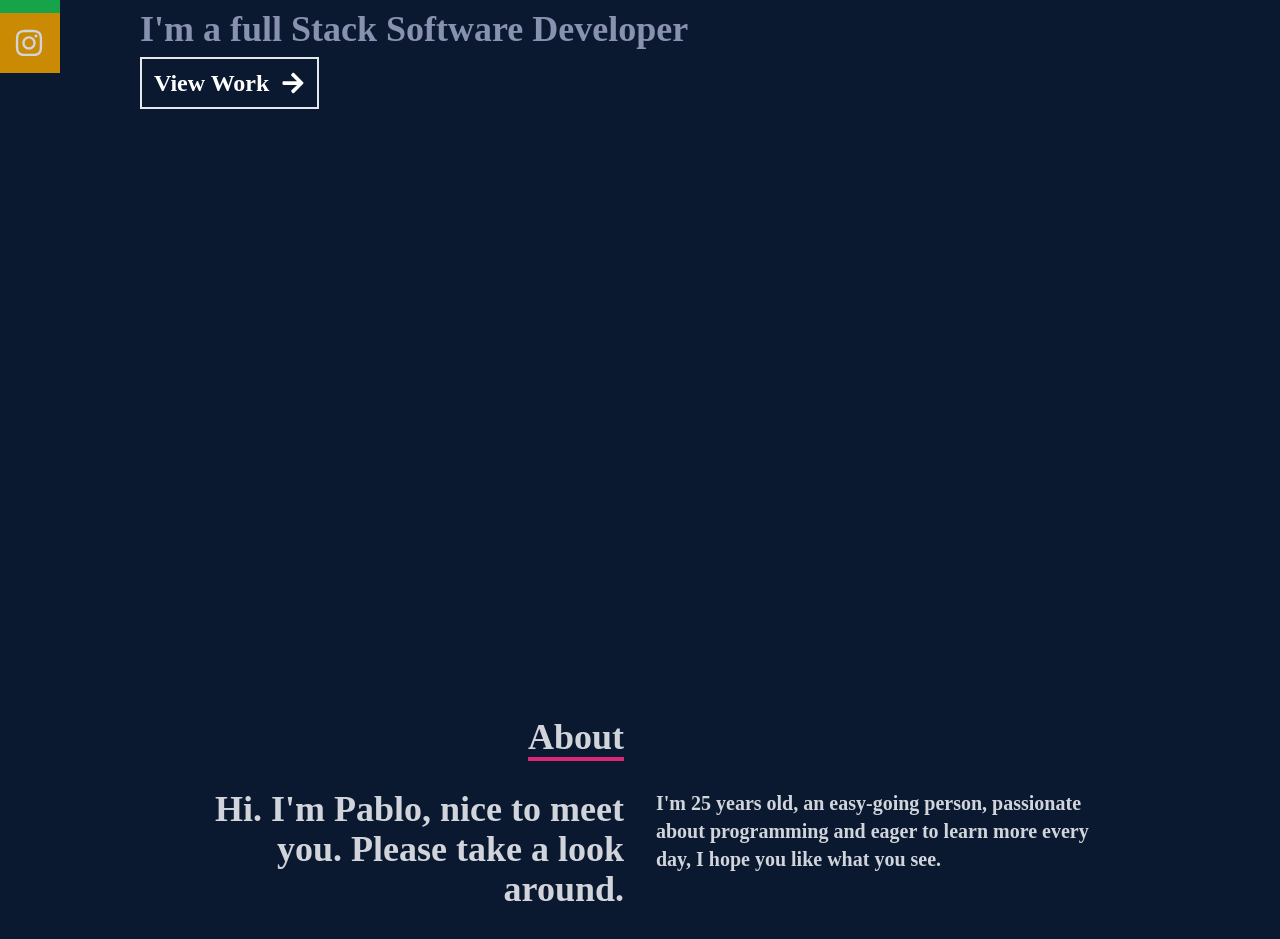
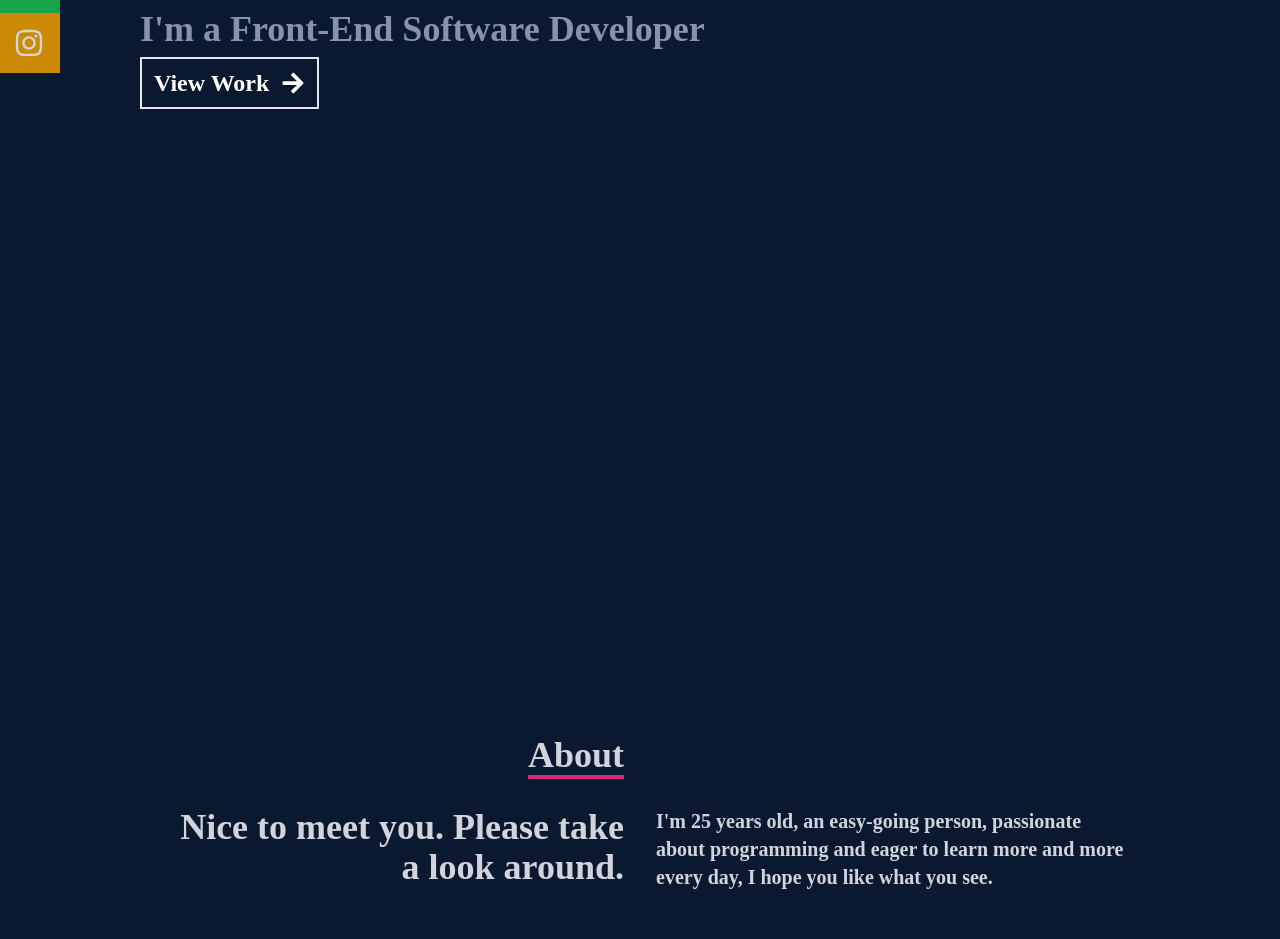
Before and after one commit to pabllot/portfolio, a React (Create React App) app: page / in a window 1280 px wide. Shown: the part 387-1326 px from the top of the page. Built offline with nearby package versions, Linux system fonts and the light colour scheme.

Commit message:
home changes

```diff
--- a/src/components/About.jsx
+++ b/src/components/About.jsx
@@ -12,10 +12,10 @@ const About = () => {
                 </div>
                 <div className='max-w-[1000px] w-full grid sm:grid-cols-2 gap-8 px-4'>
                     <div className='sm:text-right text-4xl font-bold'>
-                        <p>Hi. I'm Pablo, nice to meet you. Please take a look around.</p>
+                        <p>Nice to meet you. Please take a look around.</p>
                     </div>
                     <div>
-                        <p>I'm 25 years old, an easy-going person, passionate about programming and eager to learn more every day, I hope you like what you see.</p>
+                        <p>I'm 25 years old, an easy-going person, passionate about programming and eager to learn more and more every day, I hope you like what you see.</p>
                     </div>
             </div>
         </div>
--- a/src/components/Home.jsx
+++ b/src/components/Home.jsx
@@ -9,7 +9,7 @@ const Home = () => {
         <div className='max-w-[1000px] mx-auto px- flex flex-col justify-center h-full'>
             <p className='text-pink-600'>Hi, my name is</p>
             <h1 className='text-4xl sm:text-7xl font-bold text-[#ccd6f6]'>Pablo Teixeira</h1>
-            <h2 className='text-4xl sm:text=7xl font-bold text-[#8892b0]'>I'm a full Stack Software Developer</h2>
+            <h2 className='text-4xl sm:text=7xl font-bold text-[#8892b0]'>I'm a Front-End Software Developer</h2>
             <div>
                 <button className='text-white text-2xl group border-2 px-3 py-2 my-2 flex items-center hover:bg-pink-600 hover:border-pink-600'>
                   <Link to='work' smooth={true} duration={500}>
```
